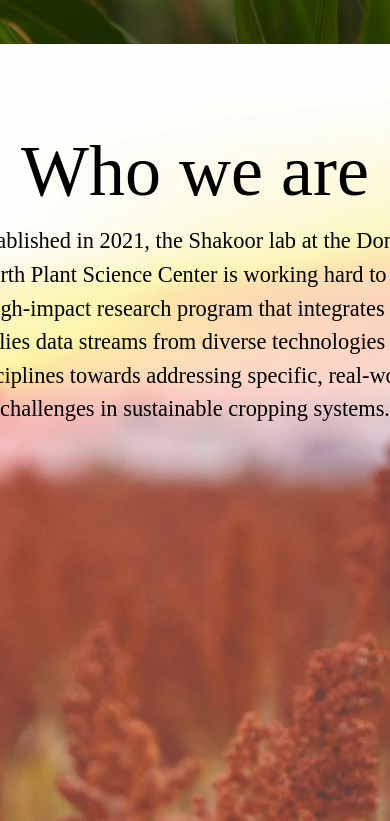
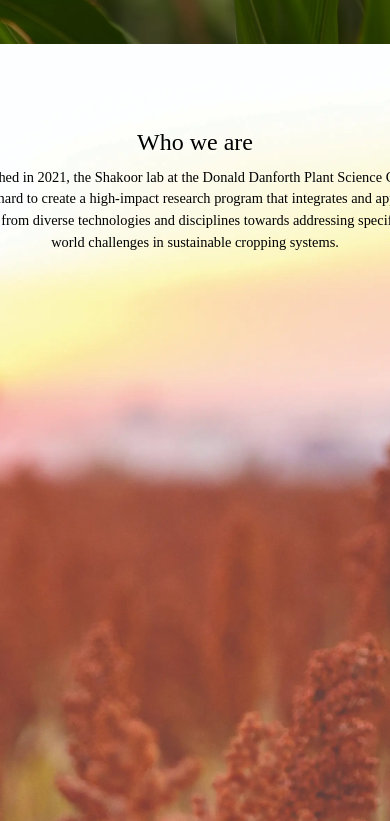
Before and after one commit to shakoorlab/test-, a React (Vite) app: page /about in a window 390 px wide. Shown: the part 800-1621 px from the top of the page. Built offline with nearby package versions, Linux system fonts and the light colour scheme; some icons are missing.

Commit message:
Updating responsiveness of about element

```diff
--- a/src/components/pages/styles/About.css
+++ b/src/components/pages/styles/About.css
@@ -121,18 +121,18 @@
 
 @media (max-width: 480px) {
   .title {
-    font-size: 4.5rem; /* Adjust font size for medium screens */
+    font-size: 1.5rem; /* Adjust font size for medium screens */
   }
   .subtitle {
-    font-size: 1.4rem; /* Adjust font size for medium screens */
+    font-size: 0.9rem; /* Adjust font size for medium screens */
   }
 }
 
 @media (max-width: 360px) {
   .title {
-    font-size: 4.5rem; /* Adjust font size for medium screens */
+    font-size: 1rem; /* Adjust font size for medium screens */
   }
   .subtitle {
-    font-size: 1.4rem; /* Adjust font size for medium screens */
+    font-size: 0.7rem; /* Adjust font size for medium screens */
   }
 }
--- a/src/components/styles/Hero.css
+++ b/src/components/styles/Hero.css
@@ -134,6 +134,7 @@
 @media (max-width: 480px) {
   .content .name {
     font-size: 1.5rem; /* Adjust font size for small mobile devices */
+    margin-bottom: 10px;
     width: 100%;
   }
   .content .des {
@@ -144,6 +145,7 @@
 @media (max-width: 360px) {
   .content .name {
     font-size: 1.5rem; /* Adjust font size for very small mobile devices */
+    margin-bottom: 10px;
   }
   .content .des {
     font-size: 0.8rem; /* Adjust font size for very small mobile devices */
```
